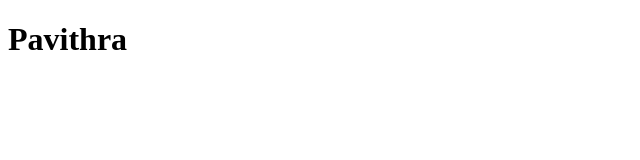
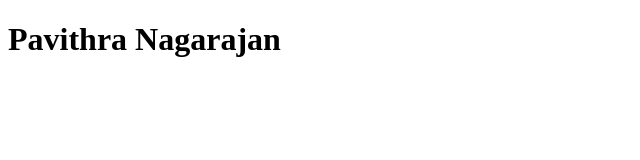
Before and after one commit to pavithraKNRajan/samplerepo, a plain HTML site: page index.html in a window 1280 px wide. Shown: the whole page, without its empty margins (0-640 px from the left). Drawn offline with Linux system fonts and the light colour scheme.

Commit message:
feat:index.html

```diff
--- a/index.html
+++ b/index.html
@@ -6,6 +6,6 @@
     <title>Document</title>
 </head>
 <body>
-    <h1>Pavithra</h1>
+    <h1>Pavithra Nagarajan</h1>
 </body>
 </html>
```
